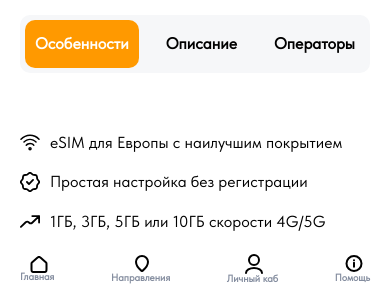
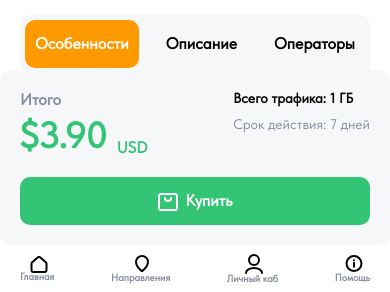
Before and after one commit to zeptozor/onesim, a Next.js app: page /good in a window 390 px wide. Shown: the part 549-841 px from the top of the page. Built offline with nearby package versions, Linux system fonts and the light colour scheme.

Commit message:
good фикс по всей странице

```diff
--- a/app/good/page.tsx
+++ b/app/good/page.tsx
@@ -12,7 +12,7 @@ import Wrapper from "@/components/Wrapper";
 
 export default function Good() {
     return (
-        <Wrapper>
+        <Wrapper pb='226px'>
             <Nav />
             <Breadcrump crumps={['Главная', 'Самые популярные', 'Региональные eSIM', 'eSIM для Европы']} />
             <Info id='europe' />
--- a/components/Good/Info.tsx
+++ b/components/Good/Info.tsx
@@ -130,7 +130,7 @@ export default function Info({ id }: { id: string }) {
                         <Plan active={false} traffic={10} duration={30} price={16.90} available={false} />
                         <Plan active={false} traffic={20} duration={30} price={29.90} available={false} />
                     </div>
-                    <div className='grid grid-cols-5 w-full sm:hidden p-20 gap-[13px] rounded bg-bg'>
+                    <div className='grid grid-cols-5 w-full md:hidden p-20 gap-[13px] rounded bg-bg'>
                         <Method icon='stripe' />
                         <Method icon='visa' />
                         <Method icon='mastercard' />
@@ -142,16 +142,22 @@ export default function Info({ id }: { id: string }) {
                         <Method icon='googlepay' />
                         <Method icon='applepay' />
                     </div>
-                    <div className='hidden w-full sm:flex p-20 flex-wrap gap-y-20 rounded bg-bg'>
-                        <div className='w-full flex justify-between items-start'>
-                            <div className='w-full h-[62px] flex flex-col'>
-                                <div className='text-gray font-semibold leading-120'>Итого</div>
-                                <div className='text-green text-36 font-semibold leading-120 flex items-end gap-10'>
-                                    $3.90
-                                    <div className='leading-120 font-semibold'>USD</div>
+                    <div className='md:static z-50 fixed left-0 bottom-[50px] w-full flex p-20 flex-wrap gap-y-20 rounded bg-bg'>
+                        <div className='w-full flex gap-20 md:gap-0 flex-col md:flex-row justify-between items-start'>
+                            <div className='w-full flex justify-between'>
+                                <div className='flex flex-col gap-5'>
+                                    <div className='text-gray font-semibold leading-120'>Итого</div>
+                                    <div className='text-green text-36 font-semibold leading-120 flex items-end gap-10'>
+                                        $3.90
+                                        <div className='leading-120 font-semibold'>USD</div>
+                                    </div>
+                                </div>
+                                <div className='flex md:hidden gap-10 flex-col'>
+                                    <div className='text-[14px] sm:text-[16px] font-semibold leading-120'>Всего трафика: 1 ГБ</div>
+                                    <div className='text-gray sm:text-[16px] text-[14px] leading-120'>Срок действия: 7 дней</div>
                                 </div>
                             </div>
-                            <div className='flex w-[368px] p-[12px] justify-center items-center gap-10 rounded bg-green'>
+                            <div className='flex w-full md:w-[368px] p-[12px] justify-center items-center gap-10 rounded bg-green'>
                                 <div className='w-[18px] h-[16px]'>
                                     <svg xmlns="http://www.w3.org/2000/svg" width="20" height="18" viewBox="0 0 20 18" fill="none">
                                         <path d="M7 5C7 6.65685 8.34315 8 10 8C11.6569 8 13 6.65685 13 5M19 4.19995V13.8C19 14.9201 19.0002 15.4802 18.7822 15.908C18.5905 16.2844 18.2841 16.5902 17.9078 16.782C17.48 17 16.9203 17 15.8002 17H4.2002C3.08009 17 2.51962 17 2.0918 16.782C1.71547 16.5902 1.40973 16.2844 1.21799 15.908C1 15.4802 1 14.9201 1 13.8V4.19995C1 3.07985 1 2.51986 1.21799 2.09204C1.40973 1.71572 1.71547 1.40973 2.0918 1.21799C2.51962 1 3.08009 1 4.2002 1H15.8002C16.9203 1 17.48 1 17.9078 1.21799C18.2841 1.40973 18.5905 1.71572 18.7822 2.09204C19.0002 2.51986 19 3.07985 19 4.19995Z" stroke="white" strokeWidth="2" strokeLinecap="round" strokeLinejoin="round"/>
@@ -160,7 +166,7 @@ export default function Info({ id }: { id: string }) {
                                 <div className='font-semibold text-white'>Купить</div>
                             </div>
                         </div>
-                        <div className='sm:grid grid-cols-5 md:flex w-full flex-wrap justify-between gap-5'>
+                        <div className='hidden md:grid grid-cols-5 w-full flex-wrap justify-between gap-5'>
                             <Method icon='stripe' />
                             <Method icon='visa' />
                             <Method icon='mastercard' />
--- a/components/Wrapper.tsx
+++ b/components/Wrapper.tsx
@@ -1,8 +1,8 @@
 import MobileMenu from "./MobileMenu";
 
-export default function Wrapper({ children }: { children: React.ReactNode }) {
+export default function Wrapper({ children, pb }: { children: React.ReactNode, pb?: string }) {
     return (
-    <div className='flex h-screen md:h-auto pb-[50px] md:pb-0 overflow-scroll flex-col mx-auto w-full md:max-w-[1500px]'>
+    <div className='flex h-screen md:h-auto  md:pb-0 overflow-scroll flex-col mx-auto w-full md:max-w-[1500px]' style={{ paddingBottom: (pb ? pb : '50px') }}>
         {children}
         <MobileMenu />
     </div>
```
